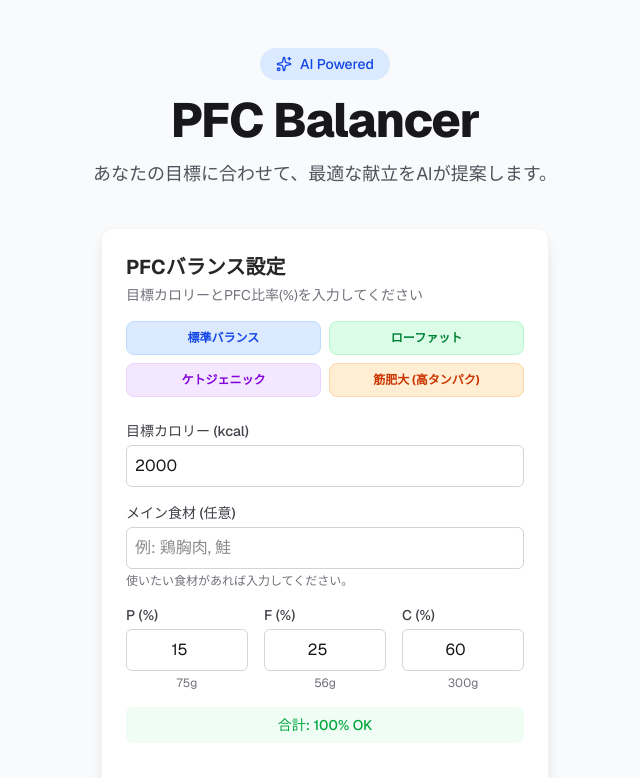
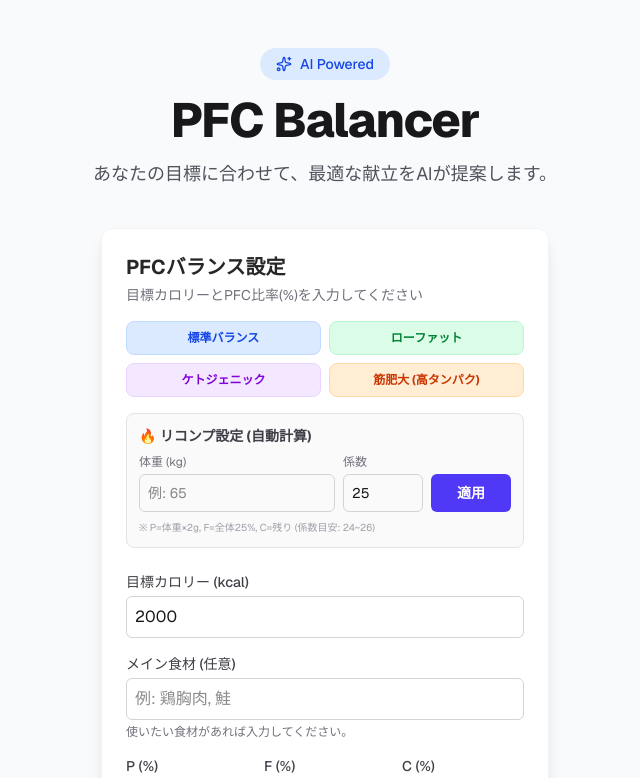
Before and after one commit to nununuma-sabu/pfc-menu-app, a Next.js app: page / in a window 1280 px wide. Shown: the top 778 px of the page, without its empty margins (315-955 px from the left). Built offline with nearby package versions, Linux system fonts and the light colour scheme.

Commit message:
[fix,add]:ボディ・リコンポジション理論に対応するよう修正

```diff
--- a/src/components/InputForm.tsx
+++ b/src/components/InputForm.tsx
@@ -16,6 +16,10 @@ export default function InputForm({ onSubmit, isLoading }: InputFormProps) {
     const [fRatio, setFRatio] = useState<number | "">(25);
     const [cRatio, setCRatio] = useState<number | "">(60);
     const [mainIngredient, setMainIngredient] = useState<string>("");
+
+    // Recomp specific state
+    const [weight, setWeight] = useState<number | "">("");
+    const [multiplier, setMultiplier] = useState<number>(25);
 
     const [error, setError] = useState<string | null>(null);
 
@@ -57,9 +61,13 @@ export default function InputForm({ onSubmit, isLoading }: InputFormProps) {
         }
 
         // Validation 2: Sum Check
+        // Allow small rounding errors (99-101) or strict 100?
+        // Let's stick to strict 100 for now, but user might struggle with auto-calc decimals.
+        // We will round the auto-calc to integers so it should sum roughly.
+        // If it doesn't sum to 100 exactly, we might need adjustments.
         const totalRatio = pVal + fVal + cVal;
-        if (totalRatio !== 100) {
-            setError(`PFCバランスの合計が100%になっていません（現在: ${totalRatio}%）。`);
+        if (totalRatio < 99 || totalRatio > 101) {
+            setError(`PFCバランスの合計が表示上 100% になっていません（現在: ${totalRatio}%）。微調整してください。`);
             return;
         }
 
@@ -73,7 +81,7 @@ export default function InputForm({ onSubmit, isLoading }: InputFormProps) {
     };
 
     const totalRatio = (Number(pRatio) || 0) + (Number(fRatio) || 0) + (Number(cRatio) || 0);
-    const isInvalidTotal = totalRatio !== 100;
+    const isInvalidTotal = totalRatio < 99 || totalRatio > 101;
 
     const PRESETS = [
         { name: "標準バランス", p: 15, f: 25, c: 60, color: "bg-blue-100 text-blue-700 dark:bg-blue-900/30 dark:text-blue-300 border-blue-200 dark:border-blue-800" },
@@ -86,6 +94,45 @@ export default function InputForm({ onSubmit, isLoading }: InputFormProps) {
         setPRatio(preset.p);
         setFRatio(preset.f);
         setCRatio(preset.c);
+    };
+
+    const applyRecomp = () => {
+        const w = Number(weight);
+        if (!w || w <= 0) {
+            setError("リコンプ計算をするには、体重(kg)を入力してください。");
+            return;
+        }
+
+        // 1. Total Calories = Weight * Multiplier
+        const totalCal = Math.round(w * multiplier);
+
+        // 2. Protein = Weight * 2g
+        const pGrams = w * 2;
+        const pCals = pGrams * 4;
+
+        // 3. Fat = 25% of Total Calories
+        const fCals = totalCal * 0.25;
+        // const fGrams = fCals / 9;
+
+        // 4. Carbs = Remainder
+        const cCals = totalCal - pCals - fCals;
+
+        // Convert to Percentages
+        const pPercent = Math.round((pCals / totalCal) * 100);
+        const fPercent = Math.round((fCals / totalCal) * 100); // Should be 25
+        // Ensure sum is 100
+        const cPercent = 100 - pPercent - fPercent;
+
+        if (cPercent < 0) {
+            setError("この設定では炭水化物がマイナスになります。カロリー係数を上げるか、体重設定を見直してください。");
+            return;
+        }
+
+        setCalories(totalCal);
+        setPRatio(pPercent);
+        setFRatio(fPercent);
+        setCRatio(cPercent);
+        setError(null);
     };
 
     return (
@@ -106,6 +153,42 @@ export default function InputForm({ onSubmit, isLoading }: InputFormProps) {
                             {preset.name}
                         </button>
                     ))}
+                </div>
+
+                {/* Recomp Calculation */}
+                <div className="mt-4 p-3 bg-zinc-50 dark:bg-zinc-900 rounded-lg border border-zinc-200 dark:border-zinc-700">
+                    <h3 className="text-sm font-bold text-zinc-700 dark:text-zinc-300 mb-2">🔥 リコンプ設定 (自動計算)</h3>
+                    <div className="flex gap-2 items-end">
+                        <div className="flex-1">
+                            <label className="block text-xs text-zinc-500 mb-1">体重 (kg)</label>
+                            <input
+                                type="number"
+                                value={weight}
+                                onChange={(e) => setWeight(e.target.value === "" ? "" : Number(e.target.value))}
+                                className="w-full p-2 text-sm border border-zinc-300 dark:border-zinc-600 rounded-md"
+                                placeholder="例: 65"
+                            />
+                        </div>
+                        <div className="w-20">
+                            <label className="block text-xs text-zinc-500 mb-1">係数</label>
+                            <input
+                                type="number"
+                                value={multiplier}
+                                onChange={(e) => setMultiplier(Number(e.target.value))}
+                                className="w-full p-2 text-sm border border-zinc-300 dark:border-zinc-600 rounded-md"
+                            />
+                        </div>
+                        <button
+                            type="button"
+                            onClick={applyRecomp}
+                            className="bg-indigo-600 hover:bg-indigo-700 text-white p-2 rounded-md font-bold text-sm h-[38px] w-20"
+                        >
+                            適用
+                        </button>
+                    </div>
+                    <p className="text-[10px] text-zinc-400 mt-2">
+                        ※ P=体重×2g, F=全体25%, C=残り (係数目安: 24~26)
+                    </p>
                 </div>
             </div>
 
```
